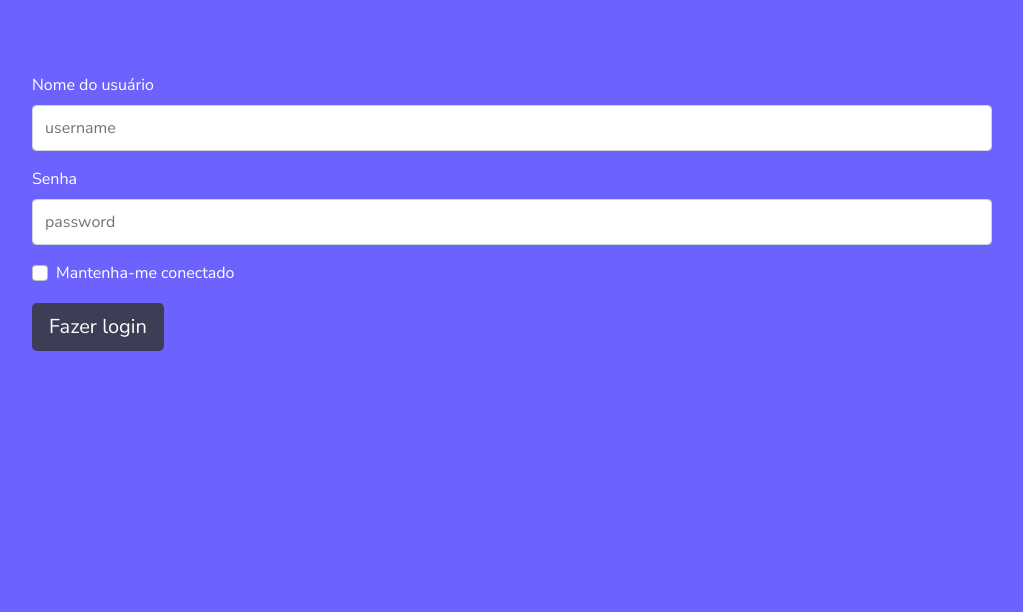
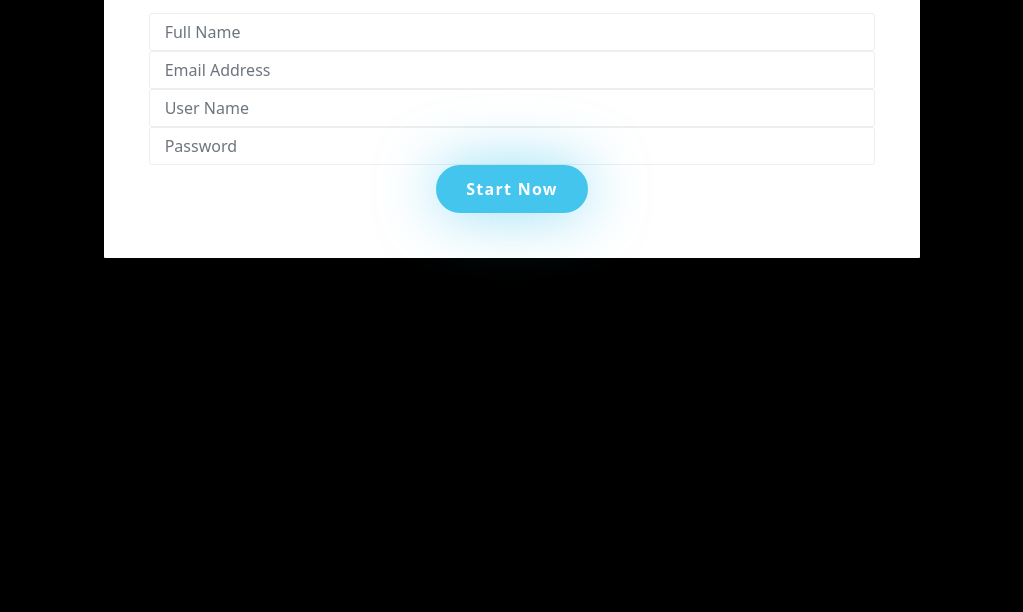
Before and after one commit to wagnermaki/Bootstrap, a plain HTML site: page index.html in a window 1280 px wide. Shown: the part 188-800 px from the top of the page, without its empty margins (128-1151 px from the left). Drawn offline with nearby package versions, Linux system fonts and the light colour scheme.

Commit message:
Criação de Login and register tab form

```diff
--- a/index.html
+++ b/index.html
@@ -7,81 +7,74 @@
     <link href="https://fonts.googleapis.com/css?family=Nunito+Sans:300i,400,700&display=swap" rel="stylesheet">
     <link  rel="stylesheet" href="https://cdn.jsdelivr.net/npm/bootstrap@5.0.2/dist/css/bootstrap.min.css">
     <link rel="stylesheet" href="js/bootstrap.bundle.js">
-    <title>Login</title>
-
+    <title>Links</title>
+</head>
 <style>
     body {
-            padding: 0;
-            margin: 0;
-            height: 100vh;
-            font-family: "Nunito Sans";
+    background-color: #000
 }
 
-        .form-control {
-            line-height: 2;
+.padding {
+    padding: 5rem !important
 }
 
-        .bg-custom {
-            background-color: #6C63FF;
+.signup-form {
+    background-color: #fff;
+    padding: 45px;
+    border-radius: 1px
 }
 
-        .btn-custom {
-            background-color: #3e3d56;
-            color: #fff;
+h2 {
+    font-size: 36px;
+    letter-spacing: 0.08em
 }
 
-        .btn-custom:hover {
-            background-color: #33313f;
-            color: #fff;
+.signup-form .form-control {
+    font-size: 16px;
+    padding: 10px 15px;
+    color: #555;
+    background-color: #fff;
+    border-radius: 3px
 }
 
-        label {
-            color: #fff;
+.signup-form input {
+    border: 1px solid #eee;
+    height: 38px;
+    box-shadow: none !important
 }
 
-        a,
-        a:hover {
+.btn-blue {
+    background: #44c5ee;
+    padding: 10px 28px;
+    border: 2px solid #44c5ee;
     color: #fff;
-            text-decoration: none;
+    border-radius: 50px;
+    font-weight: 700;
+    letter-spacing: 0.08em;
+    -webkit-transition: 0.5s all;
+    transition: 0.5s all;
+    box-shadow: 0px 0px 60px 0px rgba(68, 197, 238, 0.6);
+    outline: none !important
 }
 
-        a,
-        a:hover {
-            text-decoration: none;
-        }
-
-        @media(max-width: 932px) {
-            .display-none {
-                display: none !important;
-            }
+.btn-blue:hover,
+.btn-blue:focus,
+.btn-blue:active {
+    background: #fff;
+    color: #496174
 }
 </style>
-</head>
 <body>
-    <div class="row m-0 h-100">
-        <div class="col p-0 bg-custom d-flex justify-content-center align-items-center flex-column w-100">
-            <form class="w-75" action="#">
-                <div class="mb-3">
-                    <label for="exampleFormControlInput1" class="form-label">Nome do usuário</label>
-                    <input type="text" class="form-control" id="exampleFormControlInput1" placeholder="username"
-                        required>
-                </div>
-                <div class="mb-3">
-                    <label for="exampleFormControlInput2" class="form-label">Senha</label>
-                    <input type="text" class="form-control" id="exampleFormControlInput2" placeholder="password"
-                        required>
-                </div>
-                <div class="row">
-                    <div class="col-md-6">
-                        <div class="form-check">
-                            <input class="form-check-input" type="checkbox" value="" id="flexCheckDefault">
-                            <label class="form-check-label" for="flexCheckDefault">
-                                Mantenha-me conectado
-                            </label>
-                        </div>
-                    </div>
-                </div>
-                <button type="button" class="btn btn-custom btn-lg btn-block mt-3">Fazer login</button>
+    <div class="padding container d-flex justify-content-center">
+        <div class="col-md-10 col-md-offset-1">
+            <form class="signup-form">
+                <h2 class="text-center">SIGNUP NOW</h2>
+                <hr>
+                <div class="form-group"> <input type="text" class="form-control" placeholder="Full Name" required="required"> </div>
+                <div class="form-group"> <input type="email" class="form-control" placeholder="Email Address" required="required"> </div>
+                <div class="form-group"> <input type="text" class="form-control" placeholder="User Name" required="required"> </div>
+                <div class="form-group"> <input type="text" class="form-control" placeholder="Password" required="required"> </div>
+                <div class="form-group text-center"> <button type="submit" class="btn btn-blue btn-block">Start Now</button> </div>
             </form>
         </div>
     </div>
```
Also changed, not shown: login.html (added, +89 -0 lines). Lines whose indentation alone changed are shown as unchanged.
